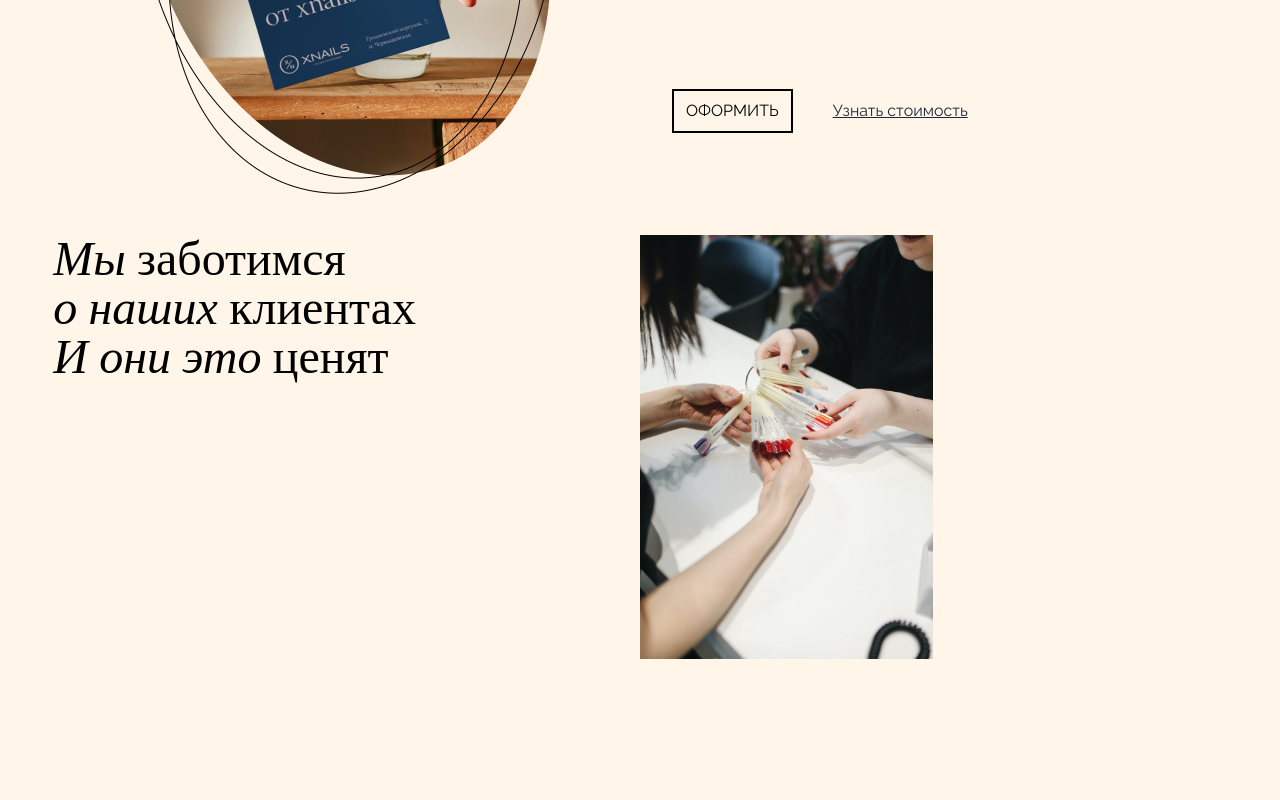
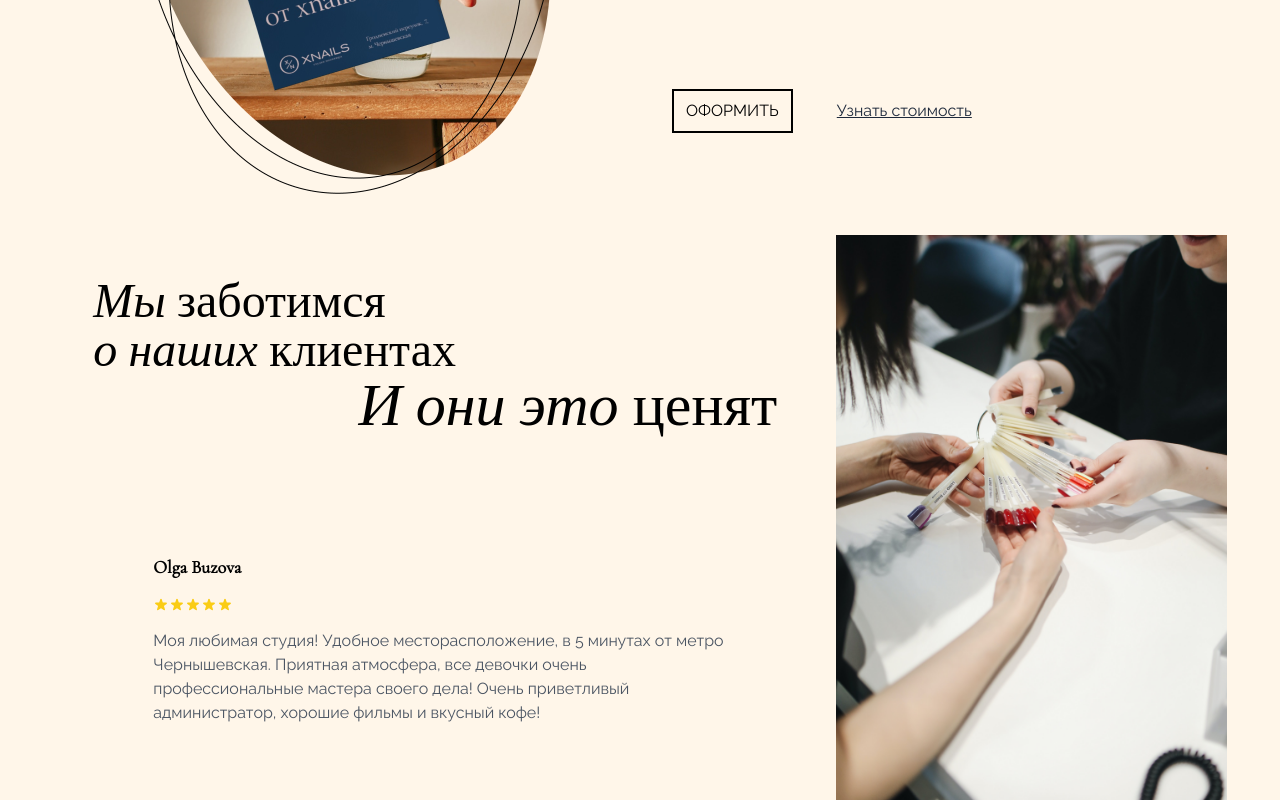
Before and after one commit to miku-taj/TEST, a plain HTML site: page index.html in a window 1280 px wide. Shown: the part 2891-3691 px from the top of the page. Before the commit the page ends 3550 px from the top, so only its background shows below. Drawn offline with nearby package versions, Linux system fonts and the light colour scheme; a web font is replaced by a local one.

Commit message:
fixed some things

```diff
--- a/apps/app.js
+++ b/apps/app.js
@@ -137,7 +137,7 @@ const autoSlide = () => {
     return;
 
   positionDiff = Math.abs(positionDiff);
-  let firstImgWidth = firstImg.clientWidth + 14;
+  let firstImgWidth = firstImg.clientWidth;
   let valDifference = firstImgWidth - positionDiff;
 
   if (carousel.scrollLeft > prevScrollLeft) {
@@ -174,7 +174,6 @@ const dragStop = () => {
 };
 
 carousel.addEventListener("mousedown", dragStart);
-carousel.addEventListener("touchstart", dragStart);
 
 document.addEventListener("mousemove", dragging);
 carousel.addEventListener("touchmove", dragging);
--- a/index.html
+++ b/index.html
@@ -299,36 +299,36 @@
       <div class="carousel scroll-smooth cursor-pointer overflow-hidden flex w-full ">
         <div class="h-50">
             <img class=" object-center object-cover select-none " src="./images/portfolio1.png" draggable="false"  alt="img"/>
-            <p  class="p-2">Больше работ можно найти в нашем <a href="instagram.com">Instagram</a></p>
+            <h4 class="text-xl p-2">Больше работ можно найти в нашем <a class="underline" href="www.instagram.com">Instagram</a></h4>
         </div>
         <div class="h-50
         relative">
             <img class="z-10 object-center object-cover select-none" src="./images/portfolio2.png" alt="img" draggable="false"/>
-            <p class="absolute -z-10 top-1/2 p-5">Больше работ можно найти в нашем <a href="instagram.com">Instagram</a></p>
+            <h4 class="text-xl absolute -z-10 top-1/2 p-5">Больше работ можно найти в нашем <a class="underline" href="www.instagram.com">Instagram</a></h4>
         </div>
         <div class="h-50">
             <img class=" object-center object-cover select-none" src="./images/portfolio3.png" alt="img" draggable="false"/>
-            <p class="p-5">Больше работ можно найти в нашем <a href="instagram.com">Instagram</a></p>
+            <h4 class="text-xl p-5">Больше работ можно найти в нашем <a class="underline" href="www.instagram.com">Instagram</a></h4>
         </div>
         <div class="h-50">
             <img class=" object-center object-cover select-none" src="./images/portfolio4.png" alt="img" draggable="false"/>
-            <p  class="pl-5">Больше работ можно найти в нашем <a href="instagram.com">Instagram</a></p>
+            <h4 class="text-xl pl-5">Больше работ можно найти в нашем <a class="underline" href="www.instagram.com">Instagram</a></h4>
         </div>
         <div class="h-50">
             <img class=" object-center object-cover select-none" src="./images/portfolio5.png" alt="img" draggable="false"/>
-            <p  class="pl-5">Больше работ можно найти в нашем <a href="instagram.com">Instagram</a></p>
+            <h4 class="text-xl pl-5">Больше работ можно найти в нашем <a class="underline" href="www.instagram.com">Instagram</a></h4>
         </div>
         <div class="h-50">
             <img class=" object-center object-cover select-none" src="./images/portfolio6.png" alt="img" draggable="false"/>
-            <p  class="pl-5">Больше работ можно найти в нашем <a href="instagram.com">Instagram</a></p>
+            <h4 class="text-xl pl-5">Больше работ можно найти в нашем <a class="underline" href="www.instagram.com">Instagram</a></h4>
         </div>
         <div class="h-50">
             <img class=" object-center object-cover select-none" src="./images/portfolio7.png" alt="img" draggable="false"/>
-            <p  class="pl-5">Больше работ можно найти в нашем <a href="instagram.com">Instagram</a></p>
+            <h4 class="text-xl pl-5">Больше работ можно найти в нашем <a class="underline" href="www.instagram.com">Instagram</a></h4>
         </div>
         <div class="h-50">
             <img class=" object-center object-cover select-none" src="./images/portfolio5.png" alt="img" draggable="false"/>
-            <p  class="pl-5">Больше работ можно найти в нашем <a href="instagram.com">Instagram</a></p>
+            <h4 class="text-xl pl-5">Больше работ можно найти в нашем <a class="underline" href="www.instagram.com">Instagram</a></h4>
         </div>
       </div>
       <button id="right" class="-right-12 active:scale-90 -translate-y-1/2 top-1/2 h-14 w-14 cursor-pointer absolute"><img  class="h-14 w-14" src="./images/Vector 1.svg" alt=""></button>
@@ -336,40 +336,100 @@
 
   </section>
 
-        <!-- <div class="switch-circles flex justify-center gap-1 mt-4">
-          <div class="switch-circle"></div>
-          <div class="switch-circle"></div>
-          <div class="switch-circle"></div>
-          <div class="switch-circle"></div>
-          <div class="switch-circle"></div>
-        </div>-->
-
   <section class="flex mb-10 items-stretch w-11/12 justify-between mx-auto ">
     <div class="w-1/2"><img class="mx-auto" src="./images/gift.png" alt=""></div>
     <div class="flex flex-col justify-around w-2/5 mx-auto ml-8 ">
-        <div><h2 class="mb-10 text-5xl">Не знаете,<br> что подарить?</h2>
+    <div>
+      <h2 class="mb-10 text-5xl">Не знаете,<br> что подарить?</h2>
       <p>Подарочный сертификат  – это приятный сюрприз для Ваших близких и идеальный подарок коллеге, который обязательно порадует и подарит массу положительных эмоций!Вы можете оформить, как сертификат на бумажном носителе, так и в электронном виде.</p>
     </div>
 
-<div><button
-          class=" w-fit uppercase border-2 py-2 px-3 border-black font-normal hover:bg-black hover:text-white"
-        >
+    <div>
+      <button class=" w-fit uppercase border-2 py-2 px-3 border-black font-normal hover:bg-black hover:text-white">
         <a href="#">оформить</a>
-        </button><a class="underline text-slate-800 ml-10" href="#">Узнать стоимость</a></div>
+      </button>
+      <a class="underline text-slate-800 ml-10" href="#">Узнать стоимость</a></div>
     </div>
   </section>
-    <section class="we-care w-11/12 mx-auto flex ">
-      <div class="title-we-care w-1/2"><h1 class="italic font-light text-5xl">
-              Мы
-              <span class="Cormorant_SC">заботимся</span><br> о наших
-              <span class="Cormorant_SC">клиентах</span>
+  <section class="we-care w-11/12 mx-auto flex">
+      <div class="title-we-care w-3/5 flex flex-col justify-around ml-5">
+        <div class="title w-full flex flex-col">
+          <h1 class="italic font-light text-5xl ml-5"> Мы <span class="Cormorant_SC">заботимся</span><br> о наших <span class="Cormorant_SC">клиентах</span></h1>
+          <h1 class="italic self-end font-light text-6xl ml-auto">И они это
+              <span class="Cormorant_SC">ценят</span>
           </h1>
-          <h1 class="italic self-end font-light text-5xl">
-              И они это
-              <span class="Cormorant_SC">ценят</span>
-            </h1></div>
-            <img class=" w-1/4" src="./images/we_care (1).png" alt="">
+        </div>
+        <div class="pl-10">
+          <div class=" rounded-2xl px-10 py-8 transition">
+            <h1 class="text-lg font-semibold hover:underline cursor-pointer">
+                Olga Buzova
+            </h1>
+
+            <div class="mt-4">
+              <div class="flex mt-2">
+                <svg
+                  xmlns="http://www.w3.org/2000/svg"
+                  class="h-4 w-4 text-yellow-400"
+                  viewBox="0 0 20 20"
+                  fill="currentColor"
+                >
+                  <path
+                    d="M9.049 2.927c.3-.921 1.603-.921 1.902 0l1.07 3.292a1 1 0 00.95.69h3.462c.969 0 1.371 1.24.588 1.81l-2.8 2.034a1 1 0 00-.364 1.118l1.07 3.292c.3.921-.755 1.688-1.54 1.118l-2.8-2.034a1 1 0 00-1.175 0l-2.8 2.034c-.784.57-1.838-.197-1.539-1.118l1.07-3.292a1 1 0 00-.364-1.118L2.98 8.72c-.783-.57-.38-1.81.588-1.81h3.461a1 1 0 00.951-.69l1.07-3.292z"
+                  />
+                </svg>
+                <svg
+                  xmlns="http://www.w3.org/2000/svg"
+                  class="h-4 w-4 text-yellow-400"
+                  viewBox="0 0 20 20"
+                  fill="currentColor"
+                >
+                  <path
+                    d="M9.049 2.927c.3-.921 1.603-.921 1.902 0l1.07 3.292a1 1 0 00.95.69h3.462c.969 0 1.371 1.24.588 1.81l-2.8 2.034a1 1 0 00-.364 1.118l1.07 3.292c.3.921-.755 1.688-1.54 1.118l-2.8-2.034a1 1 0 00-1.175 0l-2.8 2.034c-.784.57-1.838-.197-1.539-1.118l1.07-3.292a1 1 0 00-.364-1.118L2.98 8.72c-.783-.57-.38-1.81.588-1.81h3.461a1 1 0 00.951-.69l1.07-3.292z"
+                  />
+                </svg>
+                <svg
+                  xmlns="http://www.w3.org/2000/svg"
+                  class="h-4 w-4 text-yellow-400"
+                  viewBox="0 0 20 20"
+                  fill="currentColor"
+                >
+                  <path
+                    d="M9.049 2.927c.3-.921 1.603-.921 1.902 0l1.07 3.292a1 1 0 00.95.69h3.462c.969 0 1.371 1.24.588 1.81l-2.8 2.034a1 1 0 00-.364 1.118l1.07 3.292c.3.921-.755 1.688-1.54 1.118l-2.8-2.034a1 1 0 00-1.175 0l-2.8 2.034c-.784.57-1.838-.197-1.539-1.118l1.07-3.292a1 1 0 00-.364-1.118L2.98 8.72c-.783-.57-.38-1.81.588-1.81h3.461a1 1 0 00.951-.69l1.07-3.292z"
+                  />
+                </svg>
+                <svg
+                  xmlns="http://www.w3.org/2000/svg"
+                  class="h-4 w-4 text-yellow-400"
+                  viewBox="0 0 20 20"
+                  fill="currentColor"
+                >
+                  <path
+                    d="M9.049 2.927c.3-.921 1.603-.921 1.902 0l1.07 3.292a1 1 0 00.95.69h3.462c.969 0 1.371 1.24.588 1.81l-2.8 2.034a1 1 0 00-.364 1.118l1.07 3.292c.3.921-.755 1.688-1.54 1.118l-2.8-2.034a1 1 0 00-1.175 0l-2.8 2.034c-.784.57-1.838-.197-1.539-1.118l1.07-3.292a1 1 0 00-.364-1.118L2.98 8.72c-.783-.57-.38-1.81.588-1.81h3.461a1 1 0 00.951-.69l1.07-3.292z"
+                  />
+                </svg>
+                <svg
+                  xmlns="http://www.w3.org/2000/svg"
+                  class="h-4 w-4 text-yellow-400"
+                  viewBox="0 0 20 20"
+                  fill="currentColor"
+                >
+                  <path
+                    d="M9.049 2.927c.3-.921 1.603-.921 1.902 0l1.07 3.292a1 1 0 00.95.69h3.462c.969 0 1.371 1.24.588 1.81l-2.8 2.034a1 1 0 00-.364 1.118l1.07 3.292c.3.921-.755 1.688-1.54 1.118l-2.8-2.034a1 1 0 00-1.175 0l-2.8 2.034c-.784.57-1.838-.197-1.539-1.118l1.07-3.292a1 1 0 00-.364-1.118L2.98 8.72c-.783-.57-.38-1.81.588-1.81h3.461a1 1 0 00.951-.69l1.07-3.292z"
+                  />
+                </svg>
+              </div>
+            <p class="mt-4 text-md text-gray-600">
+              Моя любимая студия! Удобное месторасположение, в 5 минутах от метро Чернышевская. Приятная атмосфера, все девочки очень профессиональные мастера своего дела! Очень приветливый администратор, хорошие фильмы и вкусный кофе!
+            </p>
+          </div>
+        </div>
+      </div>
+    </div>
+            <img class="ml-auto w-1/3 object-cover object-center" src="./images/we_care (1).png" alt="">
     </section>
+
+
+
     <script src="./apps/app.js"></script>
   </body>
 </html>
```
Also changed, not shown: images/Vector.svg (added). Lines whose indentation alone changed are shown as unchanged.
